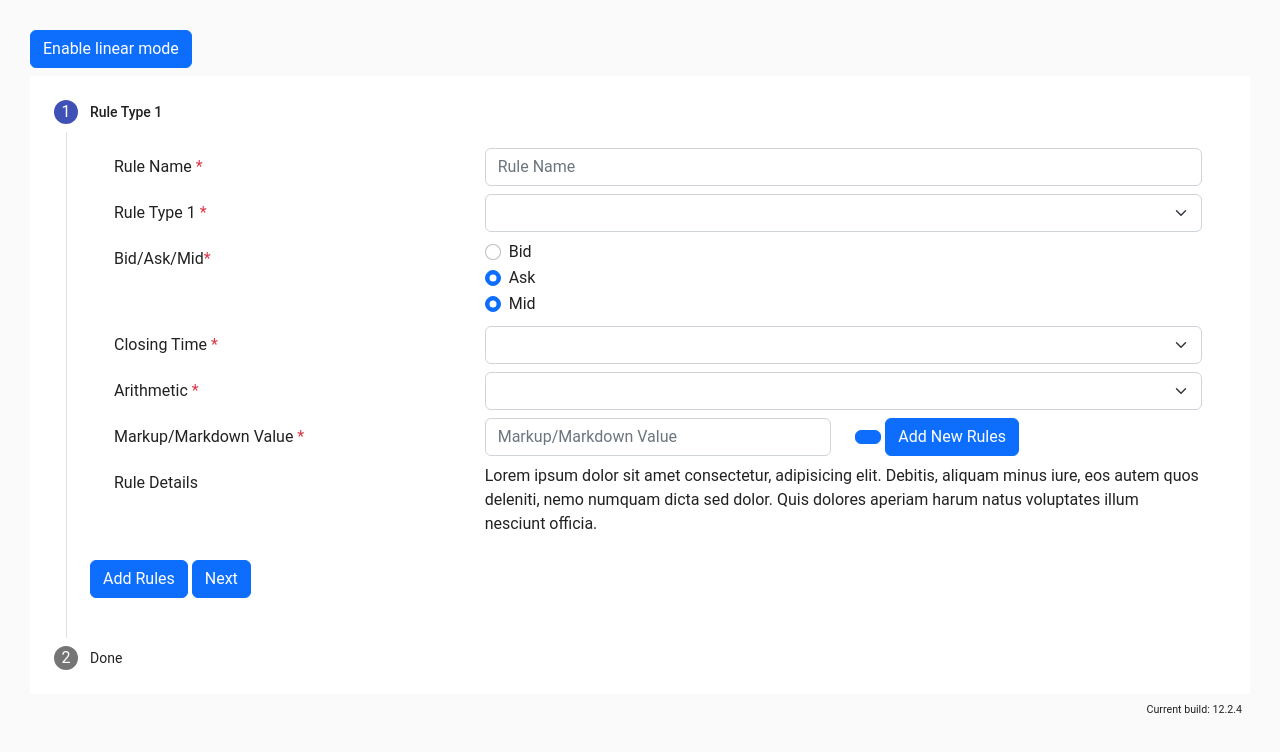
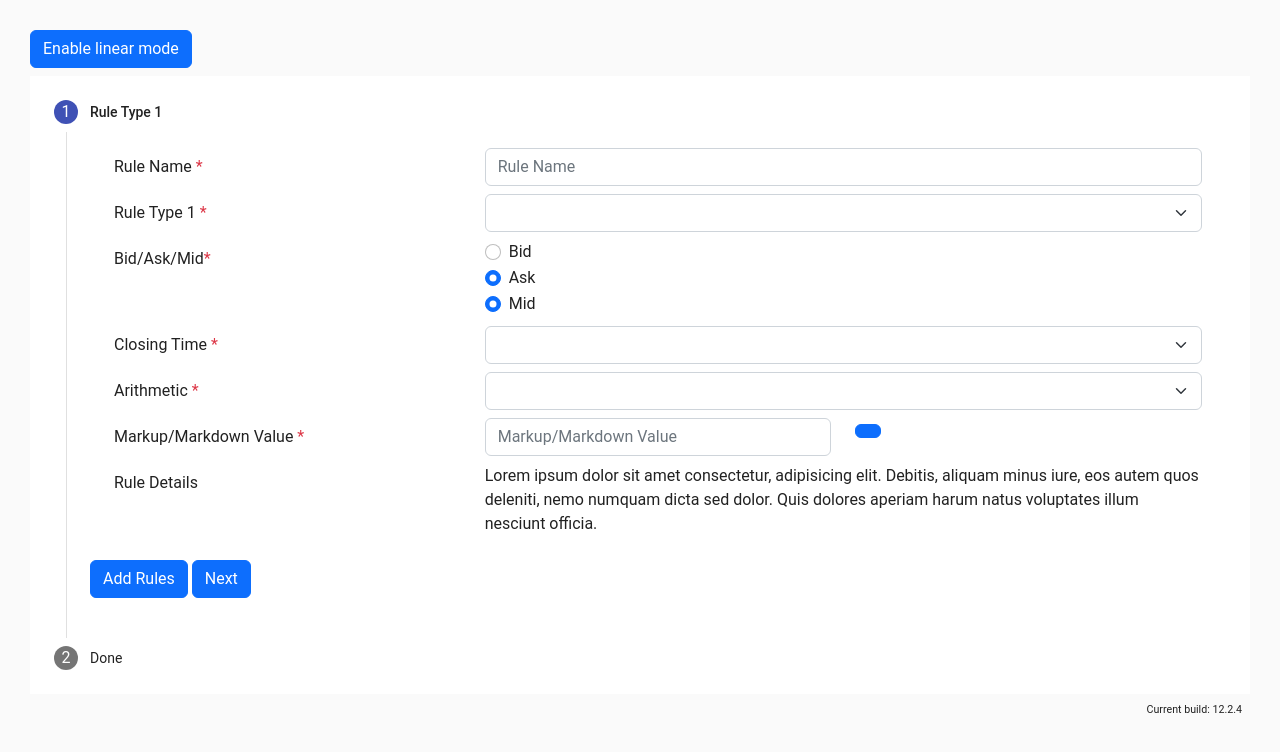
Before and after one commit to salehloke/stepper-rule-form, an Angular app: page / in a window 1280 px wide. Shown: the top 752 px of the page. Built offline with nearby package versions, Linux system fonts and the light colour scheme.

Commit message:
1 file modified

```diff
--- a/src/app/first-form-group/first-form-group.component.html
+++ b/src/app/first-form-group/first-form-group.component.html
@@ -142,7 +142,6 @@
     </div>
     <div class="col-4">
       <button class="btn btn-primary me-1"><i class="mdi mdi-plus"></i></button>
-      <button class="btn btn-primary">Add New Rules</button>
     </div>
   </div>
   <!-- end of MARKUP/MARKDOWN VALUE -->
```
